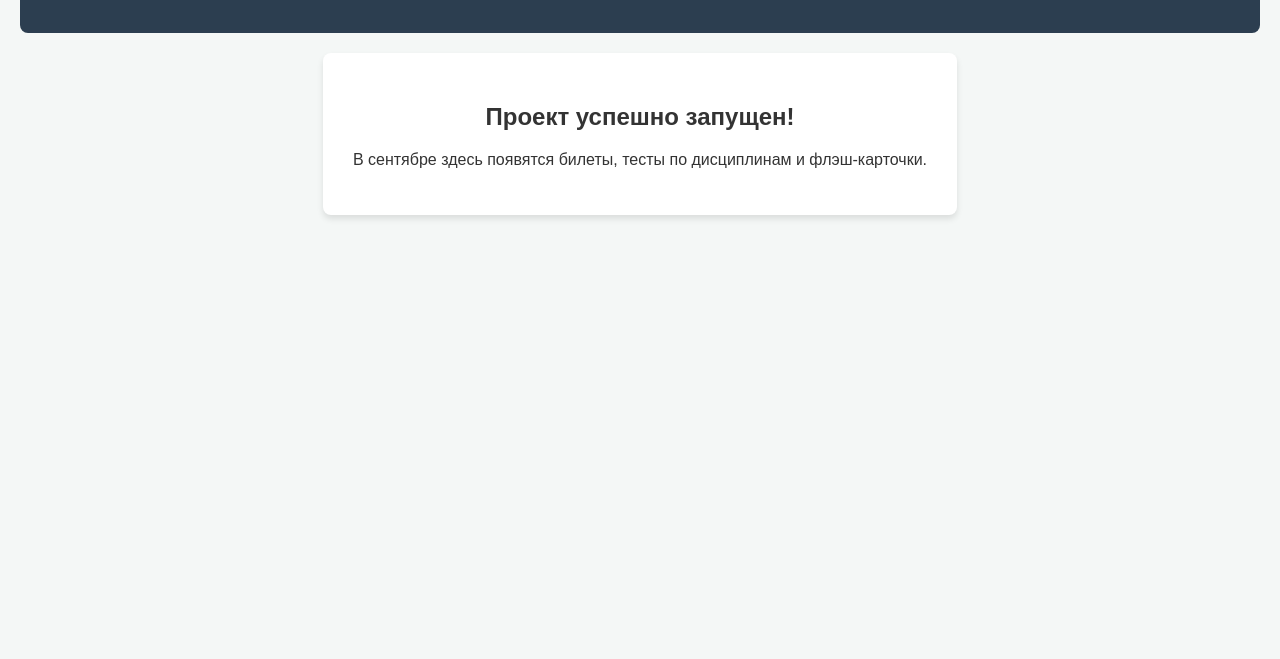
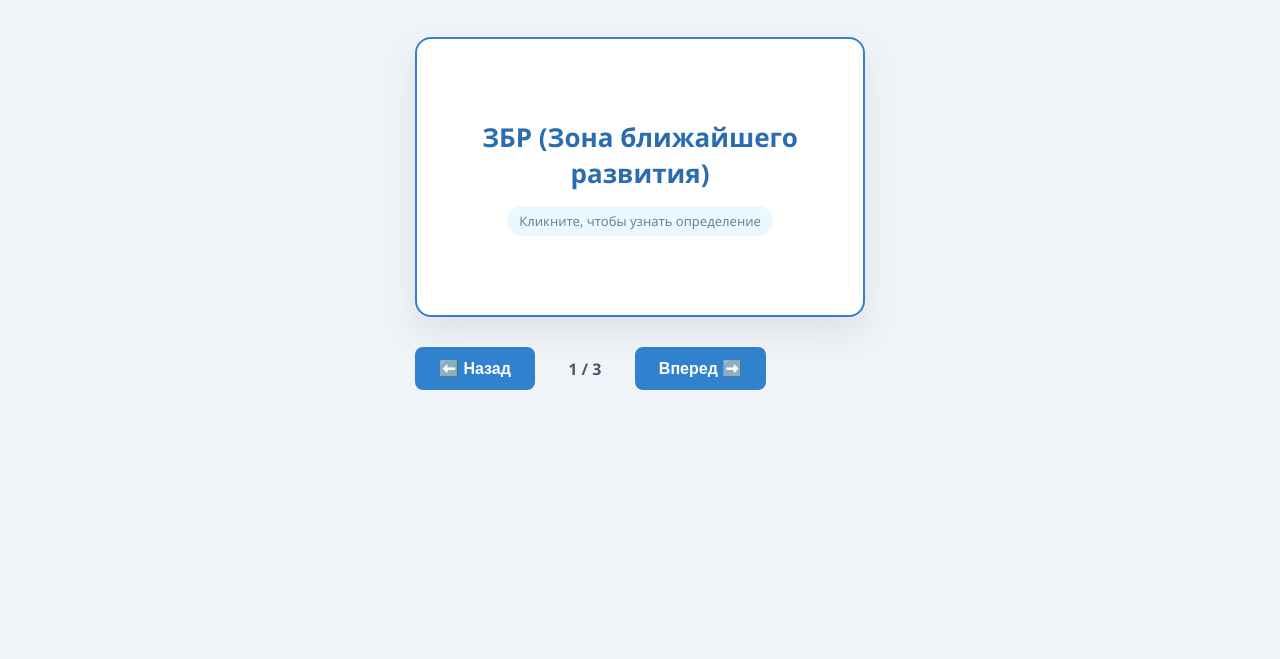
Before and after one commit to ansverd0/psychology-portal, a plain HTML site: page index.html in a window 1280 px wide. Shown: the part 141-800 px from the top of the page. Drawn offline with Linux system fonts and the light colour scheme.

Commit message:
Добавил базу данных и перелистывание карточек

```diff
--- /dev/null
+++ b/database.json
@@ -0,0 +1,17 @@
+[
+    {
+        "id": 1,
+        "term": "ЗБР (Зона ближайшего развития)",
+        "definition": "Расстояние между уровнем актуального развития (что ребенок делает сам) и уровнем возможного развития (что делает с помощью взрослого). Автор — Л. С. Выготский."
+    },
+    {
+        "id": 2,
+        "term": "Интериоризация",
+        "definition": "Процесс формирования внутренних структур человеческой психики посредством усвоения внешней социальной деятельности. Переход извне вовнутрь."
+    },
+    {
+        "id": 3,
+        "term": "Ведущая деятельность",
+        "definition": "Деятельность, в связи с развитием которой происходят главнейшие изменения в психике ребенка и внутри которой развиваются психические процессы. По А. Н. Леонтьеву."
+    }
+]
--- a/index.html
+++ b/index.html
@@ -8,15 +8,32 @@
 </head>
 <body>
     <header>
-        <h1>Психология образования: Подготовка к ГОСу</h1>
-        <p>Добро пожаловать в вашу интерактивную базу знаний</p>
+        <h1>Психология образования: Тренажер терминов</h1>
+        <p>Интерактивные флэш-карточки для подготовки к ГОСам</p>
     </header>
 
     <main>
-        <section id="welcome-message">
-            <h2>Проект успешно запущен!</h2>
-            <p>В сентябре здесь появятся билеты, тесты по дисциплинам и флэш-карточки.</p>
-        </section>
+        <!-- Контейнер для 3D-эффекта -->
+        <div class="card-perspective">
+            <div class="flash-card" id="myCard">
+                <!-- Лицевая сторона (Термин) -->
+                <div class="card-side card-front">
+                    <h2 id="term-text">Загрузка...</h2>
+                    <span class="tap-hint">Кликните, чтобы узнать определение</span>
+                </div>
+                <!-- Обратная сторона (Определение) -->
+                <div class="card-side card-back">
+                    <p id="definition-text">Загрузка...</p>
+                </div>
+            </div>
+        </div>
+
+        <!-- Кнопки управления -->
+        <div class="controls">
+            <button id="prev-btn">⬅️ Назад</button>
+            <span id="counter-text">0 / 0</span>
+            <button id="next-btn">Вперед ➡️</button>
+        </div>
     </main>
 
     <script src="script.js"></script>
--- a/script.js
+++ b/script.js
@@ -0,0 +1,72 @@
+// Переменные для хранения состояния приложения
+let termsData = [];       // Сюда загрузятся наши термины из файла
+let currentIndex = 0;     // Индекс текущей карточки (начинаем с нуля)
+
+// Находим элементы интерфейса на странице
+const cardElement = document.getElementById('myCard');
+const termText = document.getElementById('term-text');
+const definitionText = document.getElementById('definition-text');
+const counterText = document.getElementById('counter-text');
+const prevBtn = document.getElementById('prev-btn');
+const nextBtn = document.getElementById('next-btn');
+
+// 1. Функция загрузки данных из внешнего JSON-файла
+async function loadDatabase() {
+    try {
+        const response = await fetch('database.json');
+        termsData = await response.json();
+        updateCard(); // Когда данные загрузились, показываем первую карточку
+    } catch (error) {
+        console.error("Ошибка загрузки базы данных:", error);
+        termText.innerText = "Ошибка загрузки данных";
+    }
+}
+
+// 2. Функция, которая обновляет тексты на карточке
+function updateCard() {
+    if (termsData.length === 0) return;
+
+    // Сбрасываем переворот карточки на лицевую сторону при перелистывании
+    cardElement.classList.remove('flipped');
+
+    // Берем данные текущего термина
+    const currentItem = termsData[currentIndex];
+
+    // Подставляем тексты в HTML
+    termText.innerText = currentItem.term;
+    definitionText.innerText = currentItem.definition;
+
+    // Обновляем счетчик (например: 1 / 3)
+    counterText.innerText = `${currentIndex + 1} / ${termsData.length}`;
+}
+
+// 3. Логика переворота карточки по клику
+cardElement.addEventListener('click', () => {
+    cardElement.classList.toggle('flipped');
+});
+
+// 4. Логика кнопок «Вперед» и «Назад»
+nextBtn.addEventListener('click', () => {
+    if (currentIndex < termsData.length - 1) {
+        currentIndex++;
+        updateCard();
+    } else {
+        // Если карточки кончились, можно пойти по кругу на первую
+        currentIndex = 0;
+        updateCard();
+    }
+});
+
+prevBtn.addEventListener('click', () => {
+    if (currentIndex > 0) {
+        currentIndex--;
+        updateCard();
+    } else {
+        // Если листаем назад с первой — переходим на самую последнюю
+        currentIndex = termsData.length - 1;
+        updateCard();
+    }
+});
+
+// Запускаем приложение при старте страницы
+loadDatabase();
--- a/style.css
+++ b/style.css
@@ -1,22 +1,127 @@
 body {
-    font-family: Arial, sans-serif;
-    background-color: #f4f7f6;
-    color: #333;
+    font-family: 'Segoe UI', Arial, sans-serif;
+    background-color: #f0f4f8;
+    color: #2c3e50;
     margin: 0;
     padding: 20px;
+    display: flex;
+    flex-direction: column;
+    align-items: center;
+}
+
+header {
+    text-align: center;
+    margin-bottom: 40px;
+}
+
+header h1 {
+    color: #1a365d;
+    margin-bottom: 5px;
+}
+
+/* Настройки 3D пространства */
+.card-perspective {
+    perspective: 1000px;
+    margin-bottom: 30px;
+}
+
+.flash-card {
+    width: 450px;
+    height: 280px;
+    cursor: pointer;
+    transform-style: preserve-3d;
+    transition: transform 0.5s cubic-bezier(0.4, 0, 0.2, 1);
+    box-shadow: 0 15px 35px rgba(0,0,0,0.08);
+    border-radius: 16px;
+    position: relative;
+}
+
+/* Класс переворота */
+.flash-card.flipped {
+    transform: rotateY(180deg);
+}
+
+.card-side {
+    position: absolute;
+    width: 100%;
+    height: 100%;
+    backface-visibility: hidden;
+    display: flex;
+    flex-direction: column;
+    align-items: center;
+    justify-content: center;
+    padding: 30px;
+    box-sizing: border-box;
+    border-radius: 16px;
     text-align: center;
 }
-header {
-    background-color: #2c3e50;
+
+.card-front {
+    background: white;
+    border: 2px solid #3182ce;
+    color: #2b6cb0;
+}
+
+.card-front h2 {
+    font-size: 26px;
+    margin: 0 0 15px 0;
+}
+
+.tap-hint {
+    font-size: 13px;
+    color: #718096;
+    background: #ebf8ff;
+    padding: 6px 12px;
+    border-radius: 20px;
+}
+
+.card-back {
+    background: #3182ce;
     color: white;
-    padding: 20px;
+    transform: rotateY(180deg);
+}
+
+.card-back p {
+    font-size: 16px;
+    line-height: 1.6;
+    margin: 0;
+}
+
+/* Кнопки */
+.controls {
+    display: flex;
+    align-items: center;
+    gap: 20px;
+}
+
+button {
+    background: #3182ce;
+    color: white;
+    border: none;
+    padding: 12px 24px;
+    font-size: 16px;
     border-radius: 8px;
-    margin-bottom: 20px;
+    cursor: pointer;
+    transition: 0.2s;
+    font-weight: 600;
 }
-#welcome-message {
-    background: white;
-    padding: 30px;
-    border-radius: 8px;
-    box-shadow: 0 4px 6px rgba(0,0,0,0.1);
-    display: inline-block;
+
+button:hover {
+    background: #2b6cb0;
 }
+
+#counter-text {
+    font-size: 16px;
+    font-weight: bold;
+    color: #4a5568;
+    min-width: 60px;
+    text-align: center;
+}
+
+/* Адаптивность под мобилки */
+@media (max-width: 500px) {
+    .flash-card {
+        width: 90vw;
+        height: 320px;
+    }
+}
```
